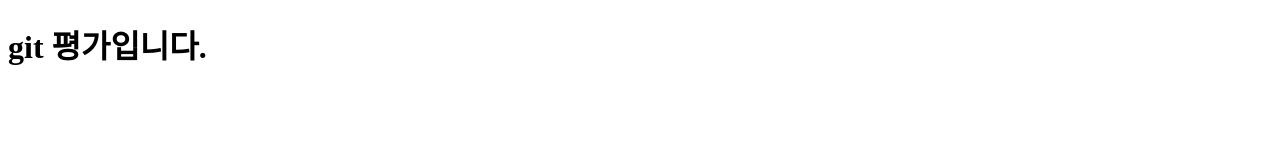
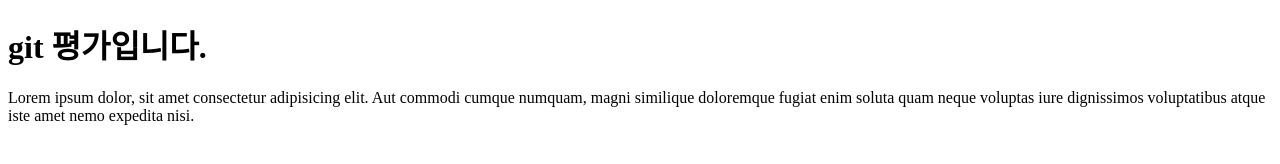
Before and after one commit to crystal23733/gitProject, a website: page index.html in a window 1280 px wide. Drawn offline with Linux system fonts and the light colour scheme.

Commit message:
p태그 생성 및 내용추가

```diff
--- a/index.html
+++ b/index.html
@@ -7,5 +7,6 @@
 </head>
 <body>
   <h1>git 평가입니다.</h1>
+  <p>Lorem ipsum dolor, sit amet consectetur adipisicing elit. Aut commodi cumque numquam, magni similique doloremque fugiat enim soluta quam neque voluptas iure dignissimos voluptatibus atque iste amet nemo expedita nisi.</p>
 </body>
 </html>
```
